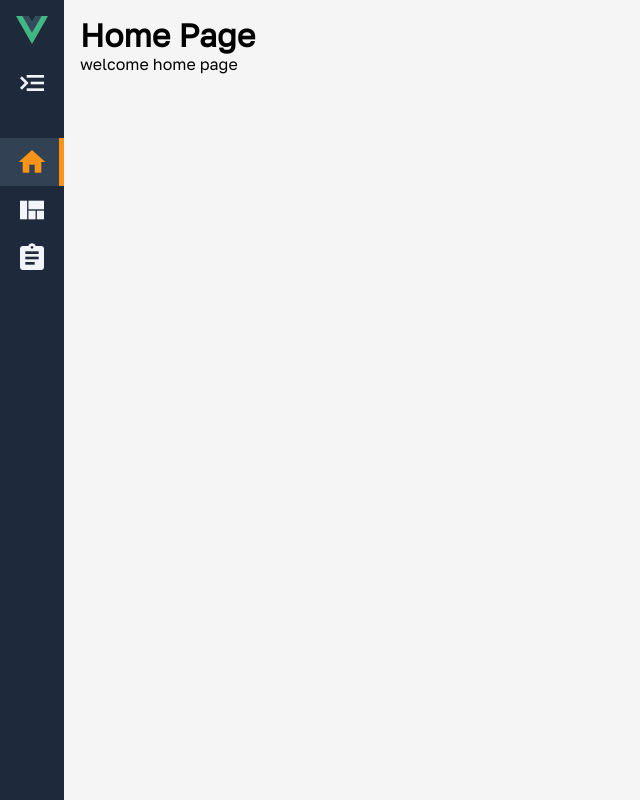
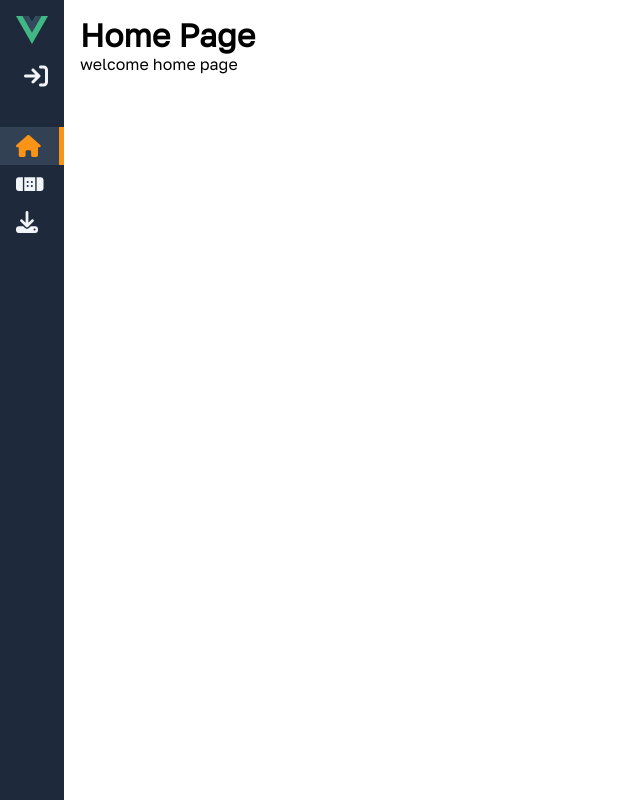
Before and after one commit to arsendemirci/vue-component-library, a Vue app: page / in a window 1280 px wide. Shown: the whole page, without its empty margins (0-640 px from the left). Built offline with nearby package versions, Linux system fonts and the light colour scheme.

Commit message:
fontawsome library added

```diff
--- a/package.json
+++ b/package.json
@@ -9,6 +9,10 @@
     "test:unit": "vitest"
   },
   "dependencies": {
+    "@fortawesome/fontawesome-svg-core": "^6.4.0",
+    "@fortawesome/free-regular-svg-icons": "^6.4.0",
+    "@fortawesome/free-solid-svg-icons": "^6.4.0",
+    "@fortawesome/vue-fontawesome": "^3.0.3",
     "pinia": "^2.0.32",
     "vue": "^3.2.47",
     "vue-router": "^4.1.6"
--- a/src/App.vue
+++ b/src/App.vue
@@ -28,7 +28,6 @@ export default {
     height: 100vh;
     width: 100vw;
     overflow: hidden;
-    background-color: #f5f5f5;
   main {
     flex: 1;
     @media (max-width: 768px) {
@@ -39,7 +38,6 @@ export default {
     flex: 1;
     padding: 1rem;
     overflow-y: auto;
-    background-color: #f5f5f5;
     transition: .2s ease-out;
   }
 }
--- a/src/components/brand/Sidebar.vue
+++ b/src/components/brand/Sidebar.vue
@@ -5,20 +5,20 @@
    </div>
   <div class="menu-toggle-wrap">
     <button class="menu-toggle" @click="toggleMenu">
-       <span class="material-icons">menu_open</span>
+      <fa class="fa-icons" icon="arrow-right-to-bracket" />
     </button>
   </div>
 
    <h3>Menu</h3>
    <div class="menu">
      <router-link class="button" to="/">
-       <span class="material-icons">home</span>
+       <fa class="fa-icons" icon="house" />
        <span class="text">Introduction</span>
      </router-link>
      <router-link class="button" to="/components" @click="toggleSidebar">
-       <span class="material-icons">view_quilt</span>
+       <fa class="fa-icons" icon="bandage" />
        <span class="text">Components</span>
-       <span class="material-icons sidebar-toggle-btn" :class="{ 'sub-menu-clicked': isSidebarOpen }">arrow_drop_down</span>
+       <fa class="fa-icons sidebar-toggle-btn" :class="{ 'sub-menu-clicked': isSidebarOpen }" icon="arrow-up-short-wide" />
      </router-link>
      <ul class="sub-menu" :class="{ 'open-sub-menu': isSidebarOpen }">
        <li class="sub-menu-header">FORM INPUTS</li>
@@ -38,7 +38,7 @@
 
 
      <router-link class="button" to="/about">
-       <span class="material-icons">assignment</span>
+       <fa class="fa-icons" icon="download" />
        <span class="text">Installation</span >
      </router-link>
    </div>
@@ -93,15 +93,15 @@ aside{
 
     .menu-toggle{
       transition: .2s ease-out;
-      transform: rotate(-180deg);
+      transform: rotate(-360deg);
 
-      .material-icons{
-        font-size:  palette-font-size-level(12);
+      .fa-icons{
+        font-size:  palette-font-size-level(9);
         color: palette-color-level(primary-light, 100);
         transition: .2s ease-out;
       }
       &:hover{
-        .material-icons{
+        .fa-icons{
           color: palette-color-level(primary, 100);
         }
       }
@@ -131,8 +131,8 @@ aside{
       padding: .5rem 1rem;
       transition: .2s ease-out;
 
-      .material-icons{
-        font-size:  palette-font-size-level(12);
+      .fa-icons{
+        font-size:  palette-font-size-level(8);
         color: palette-color-level(primary-light, 100);
         transition: .2s ease-out;
       }
@@ -145,7 +145,7 @@ aside{
       &:hover, &.router-link-exact-active{
         background-color: palette-color-level(primary-dark-alt, 100);
 
-        .material-icons,.text {
+        .fa-icons,.text {
           color: palette-color-level(primary, 100);
         }
       }
@@ -164,7 +164,7 @@ aside{
     .menu-toggle-wrap{
       top: -3rem;
       .menu-toggle{
-        transform: rotate(360deg);
+        transform: rotate(180deg);
       }
     }
 
@@ -173,7 +173,7 @@ aside{
     }
 
     .button{
-      .material-icons{
+      .fa-icons{
         margin-right: .5rem;
 
       }
--- a/src/main.js
+++ b/src/main.js
@@ -1,13 +1,15 @@
 import { createApp } from 'vue'
 import { createPinia } from 'pinia'
+import { FontAwesomeIcon } from '@fortawesome/vue-fontawesome'
+import { library } from '@fortawesome/fontawesome-svg-core'
+import { fas } from '@fortawesome/free-solid-svg-icons'
 
 import App from './App.vue'
 import router from './router'
-
+library.add(fas)
 
 const app = createApp(App)
-
+app.component('fa', FontAwesomeIcon)
 app.use(createPinia())
 app.use(router)
-
 app.mount('#app')
```
Also changed, not shown: 1 other file (tests, documents, lock files or other folders).
